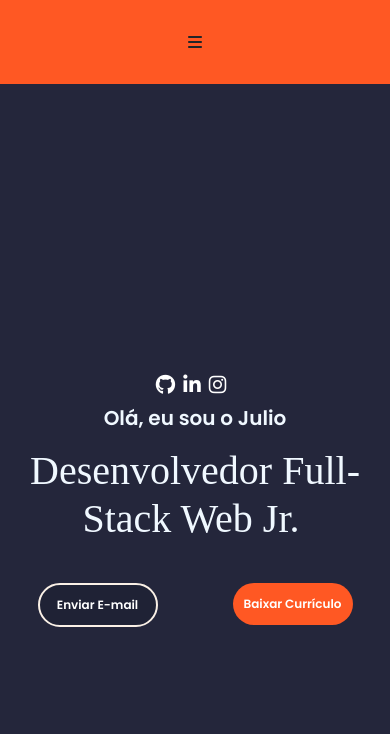
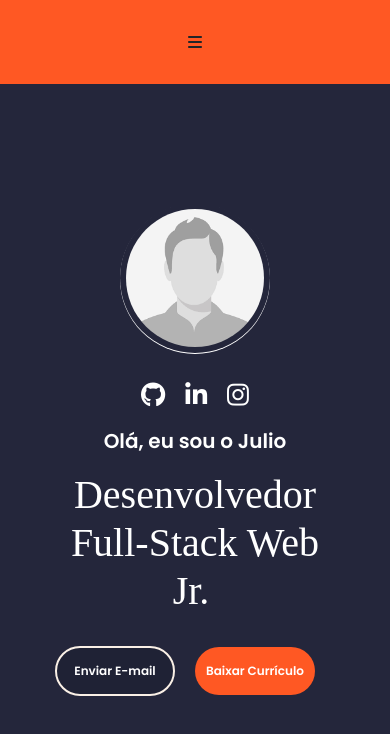
Before and after one commit to thosijulio/thosijulio.github.io, a React (Create React App) app: page / in a window 390 px wide. Shown: the top 734 px of the page. Built offline with nearby package versions, Linux system fonts and the light colour scheme; a web font is replaced by a local one.

Commit message:
style - correcao  de posicionamento da tela inicial

```diff
--- a/src/pages/Home.css
+++ b/src/pages/Home.css
@@ -9,20 +9,38 @@
 }
 
 .profile-parent {
+  align-items: center;
   display: flex;
-  align-items: center;
-  color: aliceblue;
+  color: #FFF;
+  justify-content: center;
+  padding: 0 50px;
+}
+
+.profile-details {
+  border-right: 2px solid #FFF;
+  padding: 0 25px;
+}
+
+.colz .colz-icon i {
+  color: white;
+  font-size: 25px;
+  padding: 0 10px;
+}
+
+.colz .colz-icon i:hover {
+  transform: scale(1.5);
 }
 
 .profile-details-name{
   font-size: 24px;
   font-family: "Poppins SemiBold";
+  padding: 15px 0;
 }
 
 .profile-details-role {
   display: flex;
   flex-direction: column;
-  margin: 14px 0 24px 0;
+  padding-bottom: 15px;
 }
 
 .profile-details-role h1 {
@@ -40,12 +58,12 @@
 
 .profile-role-tagline{
   font-size: 19px;
-  margin: 5px 0 0 0;
+  margin: 0;
   font-family: "Poppins Light";
 }
 
 .profile-options .highlighted-btn {
-  margin: 0 0 0 28px;
+  margin: 0 20px;
 }
 
 .profile-options .highlighted-btn:hover {
@@ -61,7 +79,6 @@
   border-radius: 50%;
   height: 380px;
   width: 380px;
-  margin: 0 0 0 100px;
 }
 
 .profile-picture-background {
@@ -80,20 +97,9 @@
   ease-out;
 }
 
-.colz .colz-icon i {
-  color: white;
-  font-size: 20px;
-  padding: 8px;
-  padding-left: 0;
-}
-
-.colz .colz-icon i:hover {
-  transform: scale(1.5);
-}
-
 @media screen and (max-width: 1110px) {
-  .profile-picture {
-    margin: 0 0 0 80px;
+  .profile-details {
+    padding: 0 25px 0 0;
   }
 
   .profile-details-name {
@@ -106,40 +112,35 @@
 
   .profile-options .btn {
     width: 120px;
-    padding: 11px 0;
     z-index: 700;
   }
 }
 
 @media screen and (max-width: 910px) {
   .profile-picture {
-    height: 320px;
-    width: 320px;
-    margin: 0 0 0 4px;
+    height: 50%;
+    width: 50%;
   }
 }
 
 @media screen and (max-width: 810px) {
+  .profile-container {
+    flex-direction: column-reverse;
+    justify-content: center;
+  }
+
+  .profile-details {
+    border: none;
+    padding: 30px 0;
+  }
+
   .profile-picture {
-    display: none;
+    height: 150px;
+    width: 150px;
   }
 
   .profile-parent {
     flex-direction: column-reverse;
-    margin: 40px 0 0 0;
-  }
-
-  .profile-options {
-    display: flex;
-    justify-content: space-around;
-  }
-
-  .profile-details {
-    margin: 25px 0 0;
-  }
-
-  .profile-options .highlighted-btn {
-    margin: 0 !important;
   }
 
   .profile-options, .profile-details-role {
@@ -149,12 +150,35 @@
 
 @media screen and (max-width: 375px) {
   .profile-picture {
-    height: 275px;
-    width: 275px;
-    margin-top: -90px;
+    height: 120px;
+    width: 120px;
   }
 
-  .profile-details {
-    width: 90%;
+  .profile-details-role {
+    margin: 0;
+    padding: 0;
+  }
+
+  .profile-options > a {
+    margin: 10px;
   }
 }
+
+@media screen and (max-width: 350px) {
+  .profile-picture {
+    height: 120px;
+    width: 120px;
+  }
+
+  .colz .colz-icon i {
+    font-size: 20px;
+  }
+
+  .profile-details-name {
+    font-size: 18px;
+  }
+
+  .profile-details-role h1 {
+    font-size: 30px;
+  }
+}
--- a/src/pages/Home.js
+++ b/src/pages/Home.js
@@ -8,13 +8,13 @@ function Home() {
         <div className="profile-details">
           <div className="colz">
             <div className="colz-icon">
-              <a href="https://github.com/thosijulio">
+              <a href="https://github.com/thosijulio" target="_blank" rel="noreferrer">
                 <i className="fa fa-github"></i>
               </a>
-              <a href="https://www.linkedin.com/in/thosijulio/">
+              <a href="https://www.linkedin.com/in/thosijulio/" target="_blank" rel="noreferrer">
                 <i className="fa fa-linkedin"></i>
               </a>
-              <a href="https://instagram.com/thosijulio">
+              <a href="https://instagram.com/thosijulio" target="_blank" rel="noreferrer">
                 <i className="fa fa-instagram"></i>
               </a>
             </div>
```
